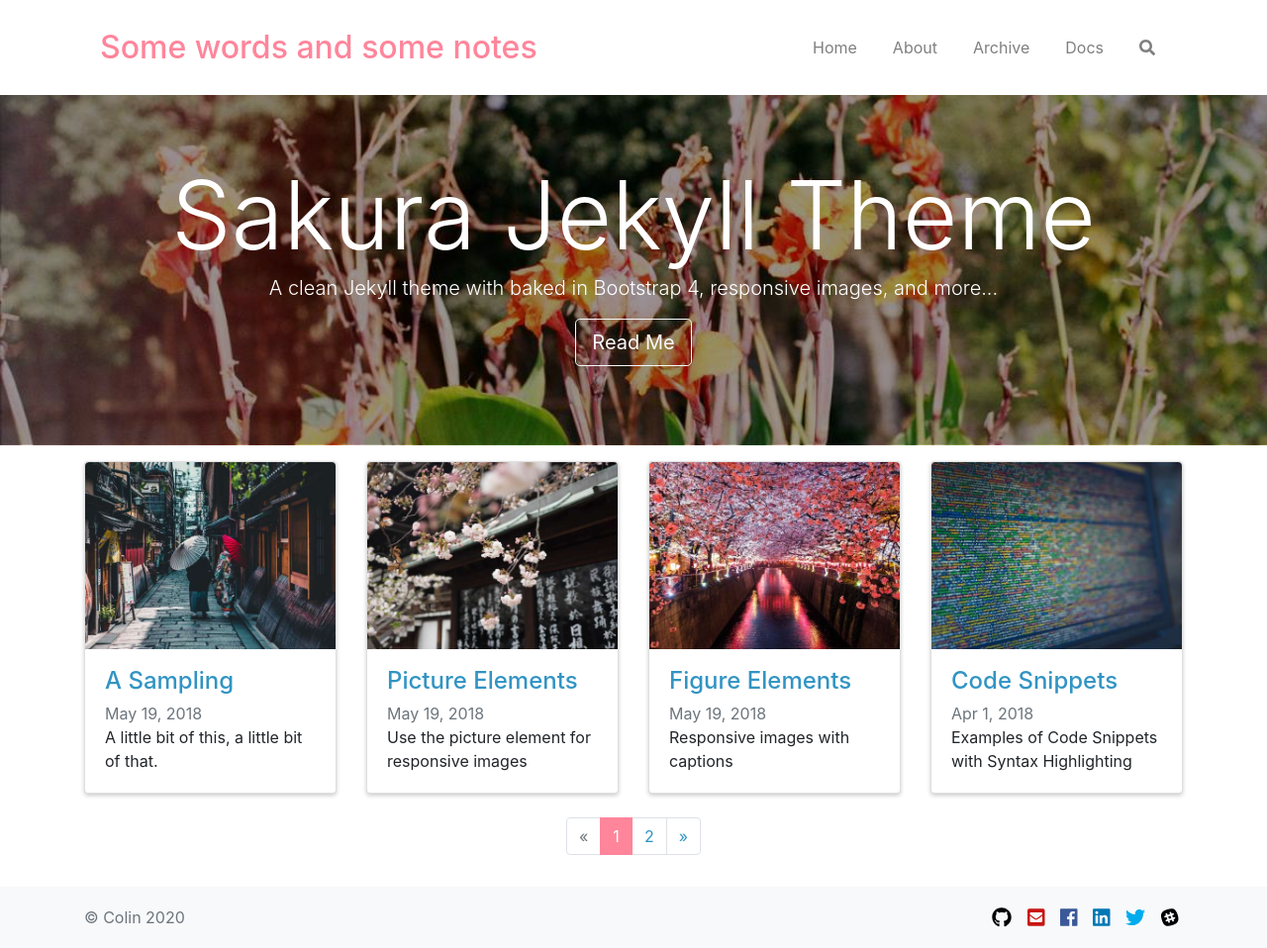
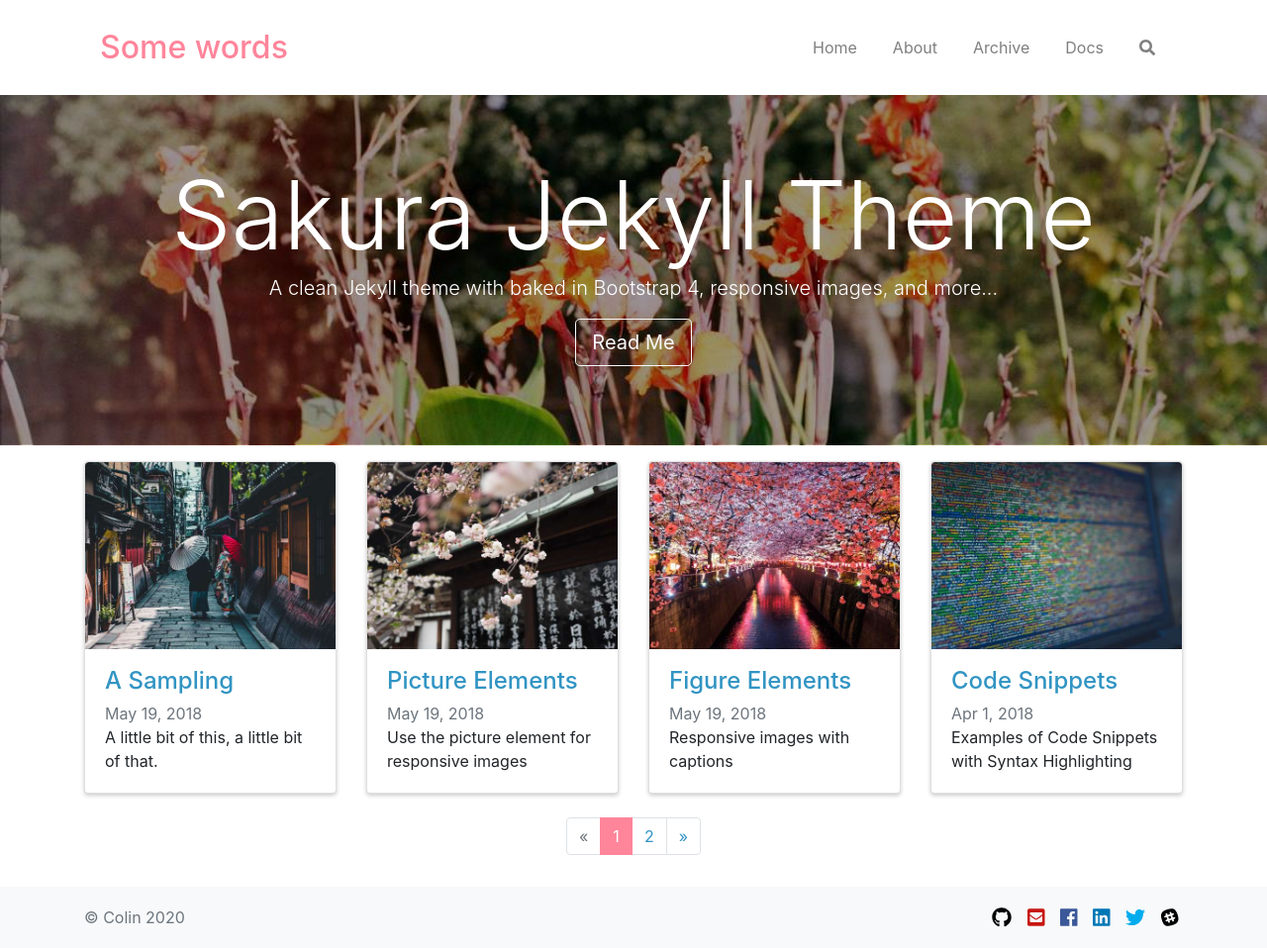
Before and after one commit to Colawithrain/Colin_Blog, a Jekyll site: the page built from index.html, in a window 1280 px wide. Shown: the whole page at 99% size. Built offline with Jekyll 4.4.1, drawn with Linux system fonts in a browser that asks for light colours; the list of posts is cut into pages by our own code; comment, search, counter and statistics services are not loaded.

Commit message:
Update _config.yml

```diff
--- a/_config.yml
+++ b/_config.yml
@@ -1,7 +1,7 @@
 # Site settings
 author: Kimfucious
 baseurl: "/Colin_Blog"
-brand: Some words and some notes
+brand: Some words
 copyright: Colin
 description: A clean Jekyll theme with baked in Bootstrap 4, responsive images, and more...
 email: example@example.com
```
